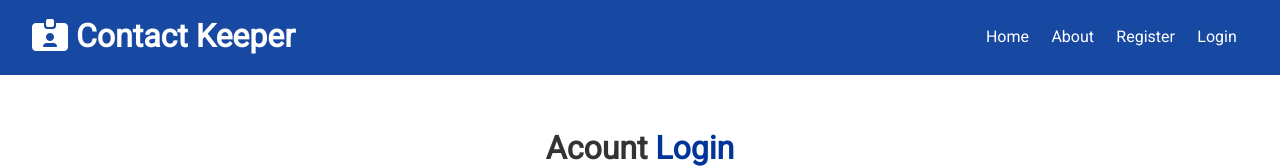
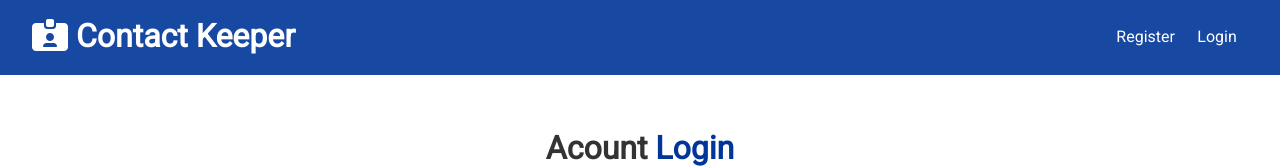
Before and after one commit to jasmineanica/contact-keeper, a React (Create React App) app in the folder client/: page /login in a window 1280 px wide. Shown: the top 168 px of the page. Built offline with nearby package versions, Linux system fonts and the light colour scheme.

Commit message:
Logout & Navbar
- updated Navbar depending on if a user is a guest or logged in
- implemented logout function in AuthState and authReducer

```diff
--- a/client/src/components/layout/Navbar.js
+++ b/client/src/components/layout/Navbar.js
@@ -1,26 +1,47 @@
-import React from 'react';
+import React, { Fragment, useContext } from 'react';
 import PropTypes from 'prop-types';
 import { Link } from 'react-router-dom';
+import AuthContext from '../../context/auth/authContext';
 
 const Navbar = ({ title, icon }) => {
+  const authContext = useContext(AuthContext);
+
+  const { isAuthenticated, logout, user } = authContext;
+
+  const onLogout = () => {
+    logout();
+  };
+
+  const authLinks = (
+      <Fragment>
+        <li> Hello {user && user.name }!</li>
+        <li>
+          <a onClick={onLogout} href="#!">
+            <i className="fas fa-sign-out-alt"></i>
+            <span className="hide-sm"> Logout </span>
+          </a>
+        </li>
+      </Fragment>
+  );
+
+  const guestLinks = (
+      <Fragment>
+        <li>
+          <Link to="/register">Register</Link>
+        </li>
+        <li>
+          <Link to="/login">Login</Link>
+        </li>
+      </Fragment>
+  )
+
   return(
     <div className="navbar bg-primary">
     <h1>
       <i className={icon}/> {title}
     </h1>
     <ul>
-      <li>
-        <Link to="/">Home</Link>
-      </li>
-      <li>
-        <Link to="/about">About</Link>
-      </li>
-      <li>
-        <Link to="/register">Register</Link>
-      </li>
-      <li>
-        <Link to="/login">Login</Link>
-      </li>
+      {isAuthenticated ? authLinks : guestLinks}
     </ul>
     </div>
   );
--- a/client/src/context/auth/AuthState.js
+++ b/client/src/context/auth/AuthState.js
@@ -92,7 +92,9 @@
 
   // Logout
   const logout = () => {
-    console.log('logout');
+    dispatch({
+      type: LOGOUT
+    })
   }
 
   // Clear Errors
--- a/client/src/context/auth/authReducer.js
+++ b/client/src/context/auth/authReducer.js
@@ -30,6 +30,7 @@
     case REGISTER_FAIL:
     case AUTH_ERROR:
     case LOGIN_FAIL:
+    case LOGOUT:
       localStorage.removeItem('token');
       return {
         ...state,
```
